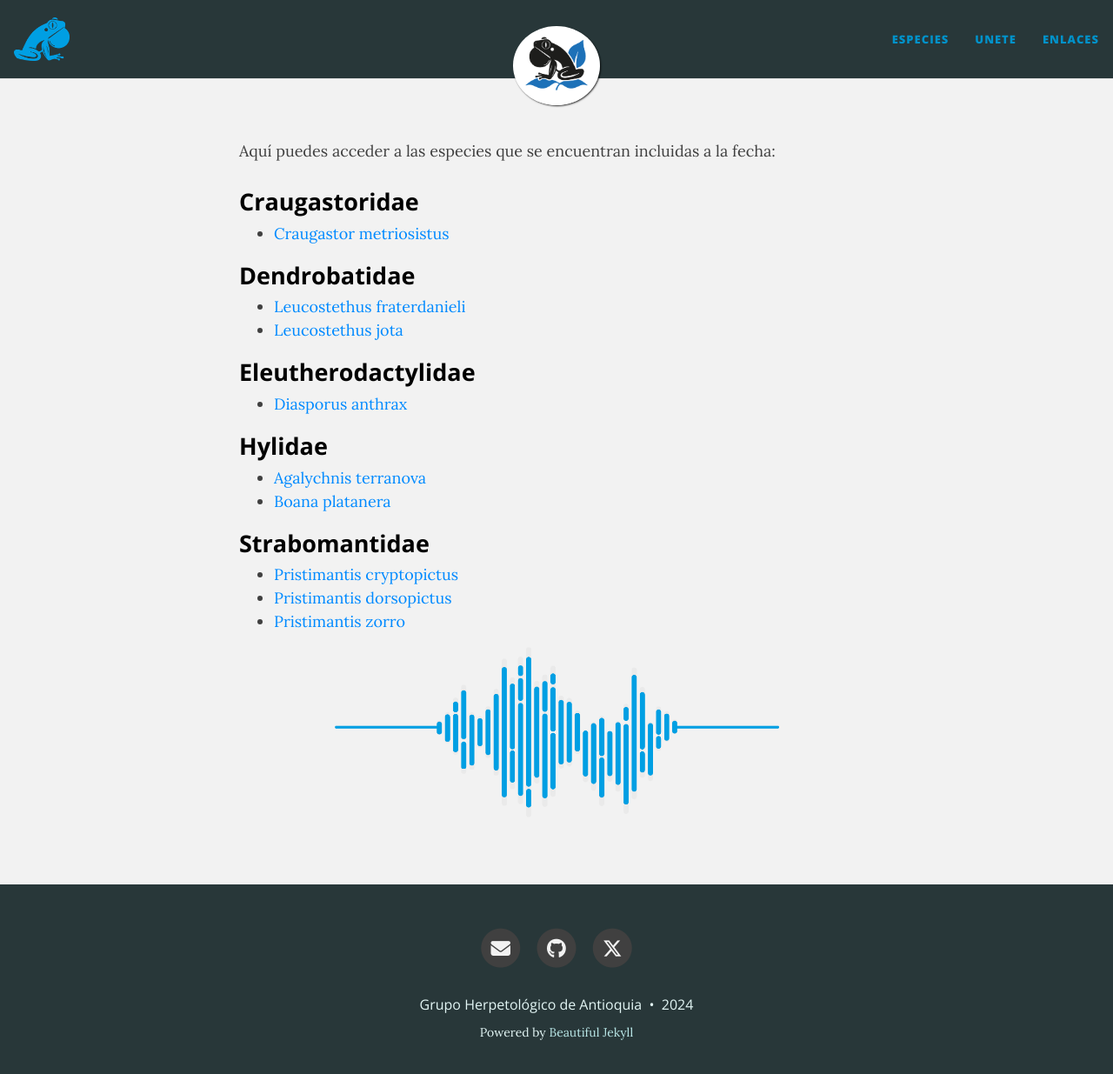
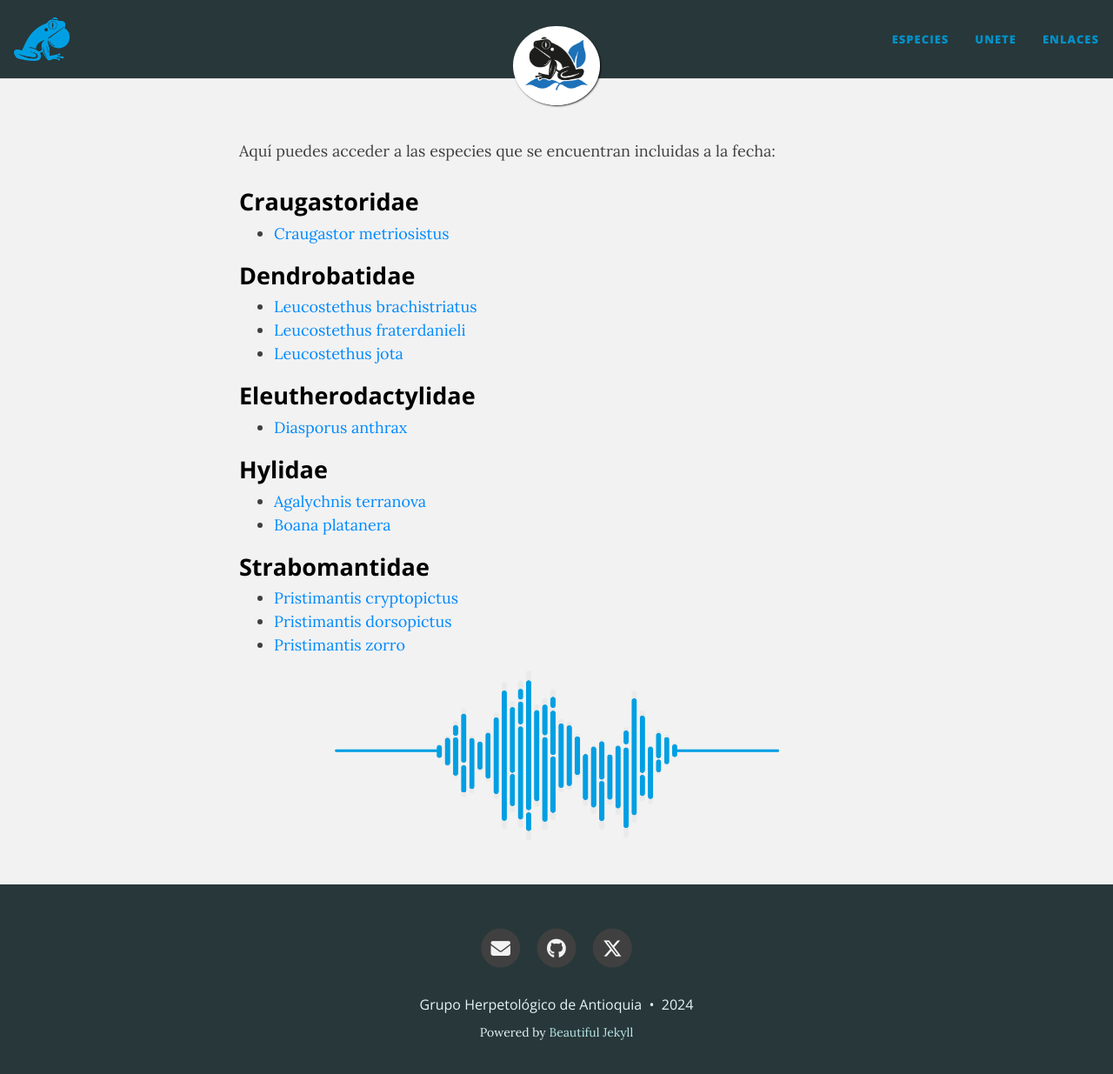
Before and after one commit to colombianfrogs/sounds, a Jekyll site: the page built from docs/especies.md, in a window 1280 px wide and 1248 px high. Shown: the top 1235 px of the window at 87% size. Built offline with Jekyll 4.4.1, drawn with Linux system fonts in a browser that asks for light colours.

Commit message:
Update especies.md

```diff
--- a/docs/especies.md
+++ b/docs/especies.md
@@ -45,6 +45,7 @@ Aquí puedes acceder a las especies que se encuentran incluidas a la fecha:
 - [Craugastor metriosistus](./species/Craugastor_metriosistus.md)
 
 # Dendrobatidae
+- [Leucostethus brachistriatus](./species/Leucostethus_brachistriatus.md)
 - [Leucostethus fraterdanieli](./species/Leucostethus_fraterdanieli.md)
 - [Leucostethus jota](./species/Leucostethus_jota.md)
 
```
